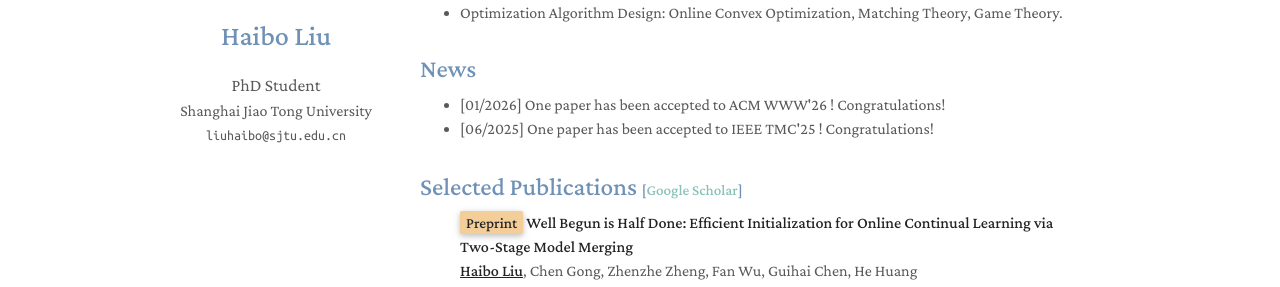
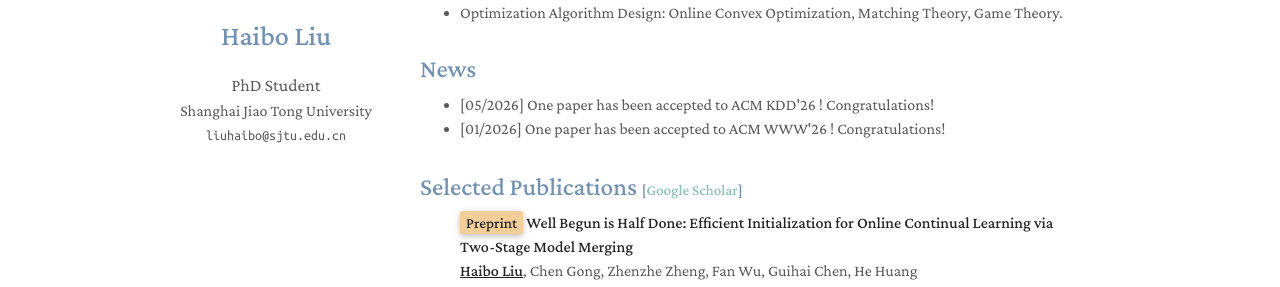
Before and after one commit to liuhaibo919/liuhaibo919.github.io, a Jekyll site: the page built from index.md, in a window 1280 px wide and 900 px high. Shown: the part 288-575 px from the top of the window. Built offline with Jekyll 4.4.1, drawn with Linux system fonts in a browser that asks for light colours; a style sheet for code colours, icons or effects is not loaded.

Commit message:
Update news.md

```diff
--- a/_includes/news.md
+++ b/_includes/news.md
@@ -10,6 +10,7 @@
   }
 </style>
 <ul id="scrollableDiv" onmouseover="showScrollbar()" onmouseout="hideScrollbar()">
+    <li>[05/2026] One paper has been accepted to ACM KDD'26 ! Congratulations!</li>
    <li>[01/2026] One paper has been accepted to ACM WWW'26 ! Congratulations!</li>
     <li>[06/2025] One paper has been accepted to IEEE TMC'25 ! Congratulations!</li>
   <li>[01/2025] One paper has been accepted to ACM WWW'25 ! Congratulations!</li>
```
